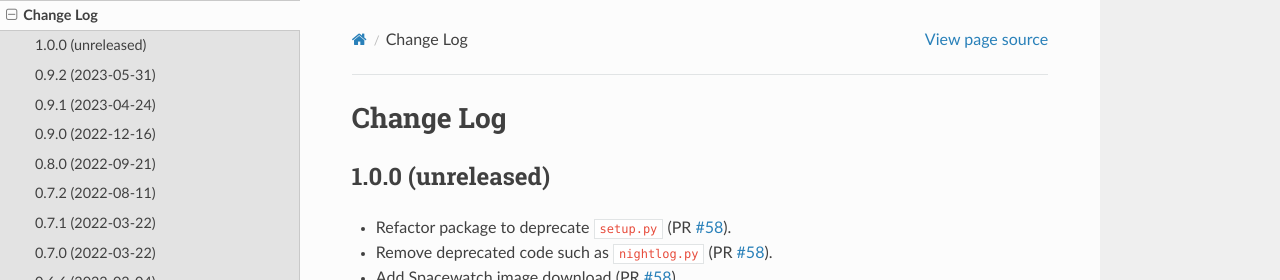
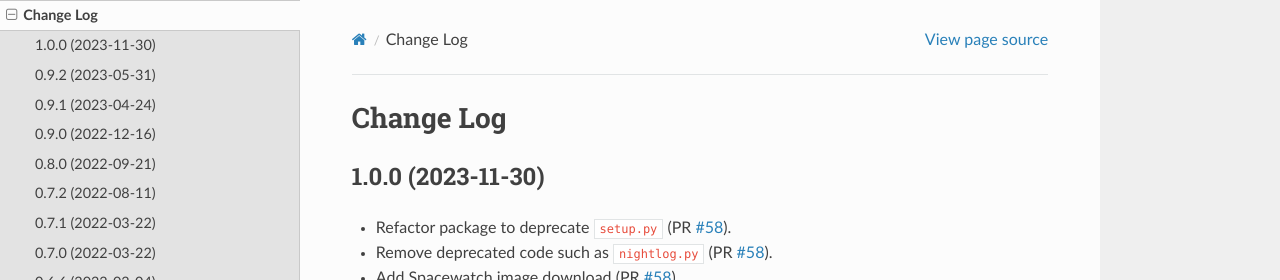
Before and after one commit to desihub/desitransfer, a Sphinx documentation site: the page built from doc/changes.rst, in a window 1280 px wide and 900 px high. Shown: the top 280 px of the window. Built offline with Sphinx 7.4.7 and the Read the Docs theme 2.0.0, drawn with Linux system fonts in a browser that asks for light colours.

Commit message:
preparing for next tag

```diff
--- a/doc/changes.rst
+++ b/doc/changes.rst
@@ -2,7 +2,7 @@
 Change Log
 ==========
 
-1.0.0 (unreleased)
+1.0.0 (2023-11-30)
 ------------------
 
 * Refactor package to deprecate ``setup.py`` (PR `#58`_).
--- a/py/desitransfer/_version.py
+++ b/py/desitransfer/_version.py
@@ -1 +1 @@
-__version__ = '0.9.3.dev464'
+__version__ = '1.0.0'
```
